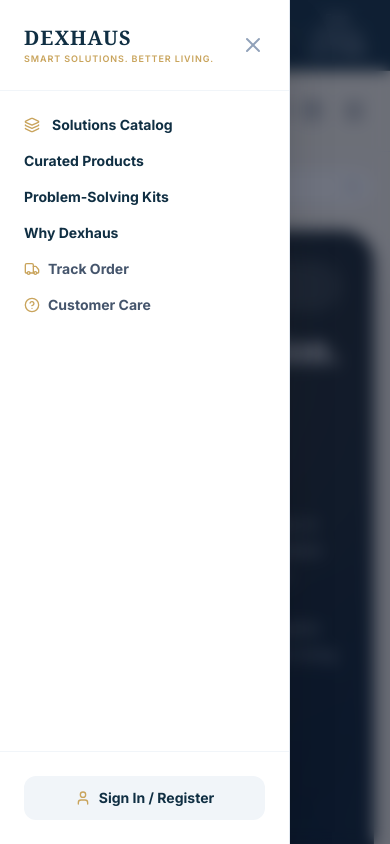
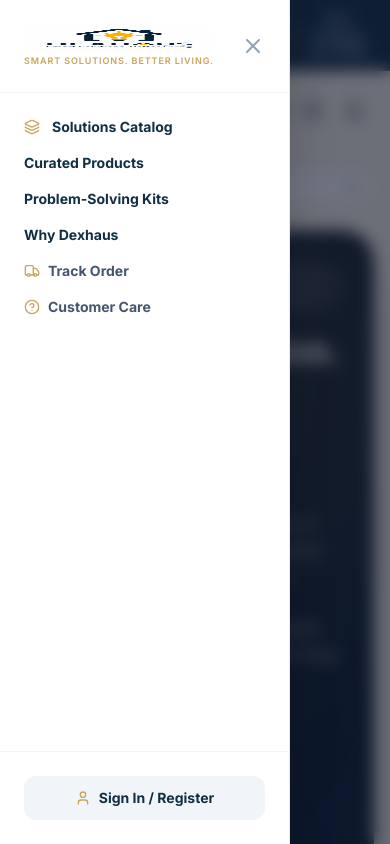
Before and after one commit to mohan-m-26/dexhaus, a Next.js app: page / in a window 390 px wide. Both pictures are taken after a click on the button 354 px from the left and 110 px from the top of the page. Shown: the top 844 px of the page. Built offline with nearby package versions, Linux system fonts and the light colour scheme; no server answers.

Commit message:
Replace brand text with Dexhaus_logo.png everywhere (navbar, mobile drawer, footer, admin portal, modal, and checkout)

```diff
--- a/src/app/admin/(dashboard)/layout.tsx
+++ b/src/app/admin/(dashboard)/layout.tsx
@@ -2,6 +2,7 @@
 
 import { useEffect, useState } from 'react';
 import Link from 'next/link';
+import Image from 'next/image';
 import { usePathname, useRouter } from 'next/navigation';
 import {
   LayoutDashboard,
@@ -75,7 +76,14 @@
         {/* Brand Header */}
         <div className="h-20 flex flex-col justify-center px-6 border-b border-slate-200 dark:border-slate-800 bg-[#102F43] text-white">
           <Link href="/admin" className="flex flex-col">
-            <span className="font-serif font-black tracking-widest text-lg text-white">DEXHAUS</span>
+            <Image
+              src="/Dexhaus_logo.png"
+              alt="DEXHAUS"
+              width={140}
+              height={32}
+              className="h-6 w-auto invert mb-1"
+              priority
+            />
             <span className="text-[9px] font-bold tracking-widest text-[#C9A45C] uppercase">Admin Control Room</span>
           </Link>
         </div>
--- a/src/app/admin/login/page.tsx
+++ b/src/app/admin/login/page.tsx
@@ -1,6 +1,7 @@
 'use client';
 
 import Link from 'next/link';
+import Image from 'next/image';
 import { Lock, User, ArrowLeft, ArrowRight, ShieldCheck, Sparkles } from 'lucide-react';
 import { useState } from 'react';
 import { useRouter } from 'next/navigation';
@@ -54,8 +55,15 @@
         {/* Top Header */}
         <div className="relative z-10">
           <Link href="/" className="inline-block transition-transform hover:scale-105">
-            <span className="font-serif font-black tracking-widest text-3xl text-white">DEXHAUS</span>
-            <span className="block text-[10px] tracking-[0.25em] text-[#C9A45C] font-bold uppercase mt-1">
+            <Image
+              src="/Dexhaus_logo.png"
+              alt="DEXHAUS"
+              width={180}
+              height={40}
+              className="h-9 w-auto invert mb-1"
+              priority
+            />
+            <span className="block text-[10px] tracking-[0.25em] text-[#C9A45C] font-bold uppercase">
               Smart Solutions. Better Living.
             </span>
           </Link>
@@ -96,7 +104,13 @@
         {/* Top Bar */}
         <div className="flex justify-between items-center p-8 relative z-10">
           <div className="lg:hidden block">
-            <span className="font-serif font-black tracking-wider text-xl text-[#102F43] dark:text-white">DEXHAUS</span>
+            <Image
+              src="/Dexhaus_logo.png"
+              alt="DEXHAUS"
+              width={140}
+              height={32}
+              className="h-7 w-auto dark:invert"
+            />
           </div>
           <Link
             href="/"
--- a/src/app/page.tsx
+++ b/src/app/page.tsx
@@ -527,10 +527,16 @@
               className="fixed inset-y-0 left-0 w-[290px] bg-white dark:bg-slate-950 shadow-2xl z-[201] flex flex-col border-r border-slate-200 dark:border-slate-800 lg:hidden"
             >
               <div className="p-6 flex items-center justify-between border-b border-slate-100 dark:border-slate-900">
-                <div className="flex flex-col">
-                  <span className="font-serif font-black tracking-wider text-xl text-[#102F43] dark:text-white">DEXHAUS</span>
-                  <span className="text-[9px] tracking-widest text-[#C9A45C] font-semibold uppercase">Smart Solutions. Better Living.</span>
-                </div>
+                <Link href="/" onClick={() => setMobileMenuOpen(false)} className="flex flex-col">
+                  <Image
+                    src="/Dexhaus_logo.png"
+                    alt="DEXHAUS"
+                    width={140}
+                    height={32}
+                    className="h-7 w-auto dark:invert"
+                  />
+                  <span className="text-[9px] tracking-widest text-[#C9A45C] font-semibold uppercase mt-0.5">Smart Solutions. Better Living.</span>
+                </Link>
                 <button onClick={() => setMobileMenuOpen(false)} className="text-slate-400 hover:text-red-500">
                   <X className="w-6 h-6" />
                 </button>
@@ -625,9 +631,14 @@
           {/* Logo & Brand Positioning */}
           <Link href="/" className="flex-shrink-0 flex items-center gap-3">
             <div className="flex flex-col">
-              <span className="font-serif font-black text-2xl sm:text-3xl tracking-tight text-[#102F43] dark:text-white leading-none">
-                DEXHAUS
-              </span>
+              <Image
+                src="/Dexhaus_logo.png"
+                alt="DEXHAUS"
+                width={170}
+                height={38}
+                className="h-8 sm:h-9 w-auto dark:invert"
+                priority
+              />
               <span className="text-[9px] sm:text-[10px] tracking-[0.2em] text-[#C9A45C] font-semibold uppercase mt-0.5">
                 Curated Home Solutions
               </span>
@@ -1292,10 +1303,14 @@
             {/* Column 1: Brand & Positioning */}
             <div>
               <div className="mb-4">
-                <span className="font-serif font-black text-2xl tracking-tight text-white block">
-                  DEXHAUS
-                </span>
-                <span className="text-[9px] tracking-widest text-[#C9A45C] font-semibold uppercase">
+                <Image
+                  src="/Dexhaus_logo.png"
+                  alt="DEXHAUS"
+                  width={160}
+                  height={36}
+                  className="h-8 w-auto invert mb-1"
+                />
+                <span className="text-[9px] tracking-widest text-[#C9A45C] font-semibold uppercase block">
                   SMART SOLUTIONS. BETTER LIVING.
                 </span>
               </div>
--- a/src/components/CustomerLoginPopup.tsx
+++ b/src/components/CustomerLoginPopup.tsx
@@ -2,6 +2,7 @@
 
 import { useState } from 'react';
 import Link from 'next/link';
+import Image from 'next/image';
 import { motion, AnimatePresence } from 'framer-motion';
 import { X, Mail, Lock, ArrowRight, Loader2, ShieldCheck } from 'lucide-react';
 import { supabase } from '@/lib/supabase';
@@ -103,9 +104,13 @@
             </button>
 
             <div className="text-center mb-8 pt-4">
-              <div className="w-16 h-16 bg-[#F8F5ED] dark:bg-slate-900 rounded-2xl flex items-center justify-center mx-auto mb-4 border border-amber-100 dark:border-slate-800">
-                <ShieldCheck className="w-8 h-8 text-[#102F43] dark:text-[#C9A45C]" />
-              </div>
+              <Image
+                src="/Dexhaus_logo.png"
+                alt="DEXHAUS"
+                width={150}
+                height={34}
+                className="h-7 w-auto mx-auto mb-4 dark:invert"
+              />
               <h2 className="text-2xl font-bold font-serif text-[#102F43] dark:text-white mb-2">
                 {isLogin ? 'Welcome Back' : 'Create Account'}
               </h2>
```
